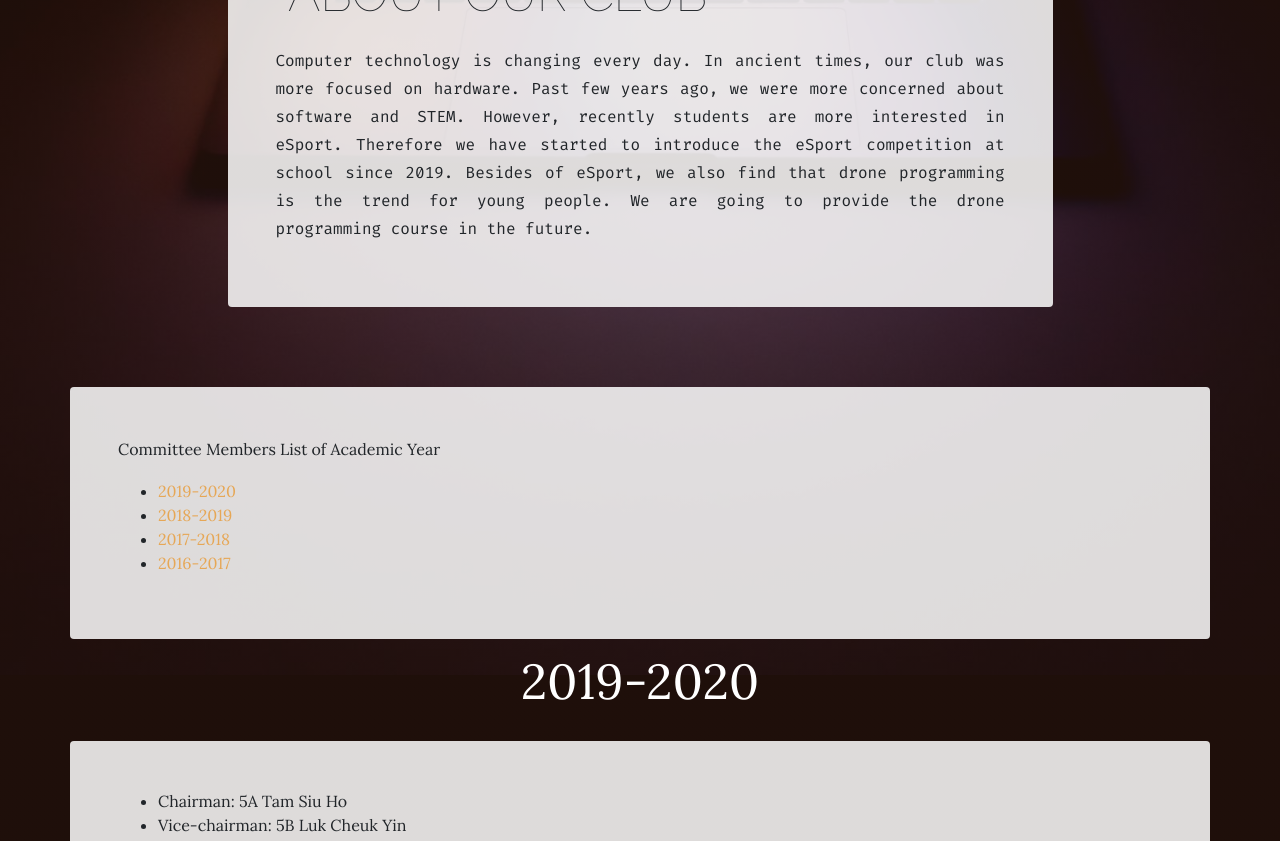
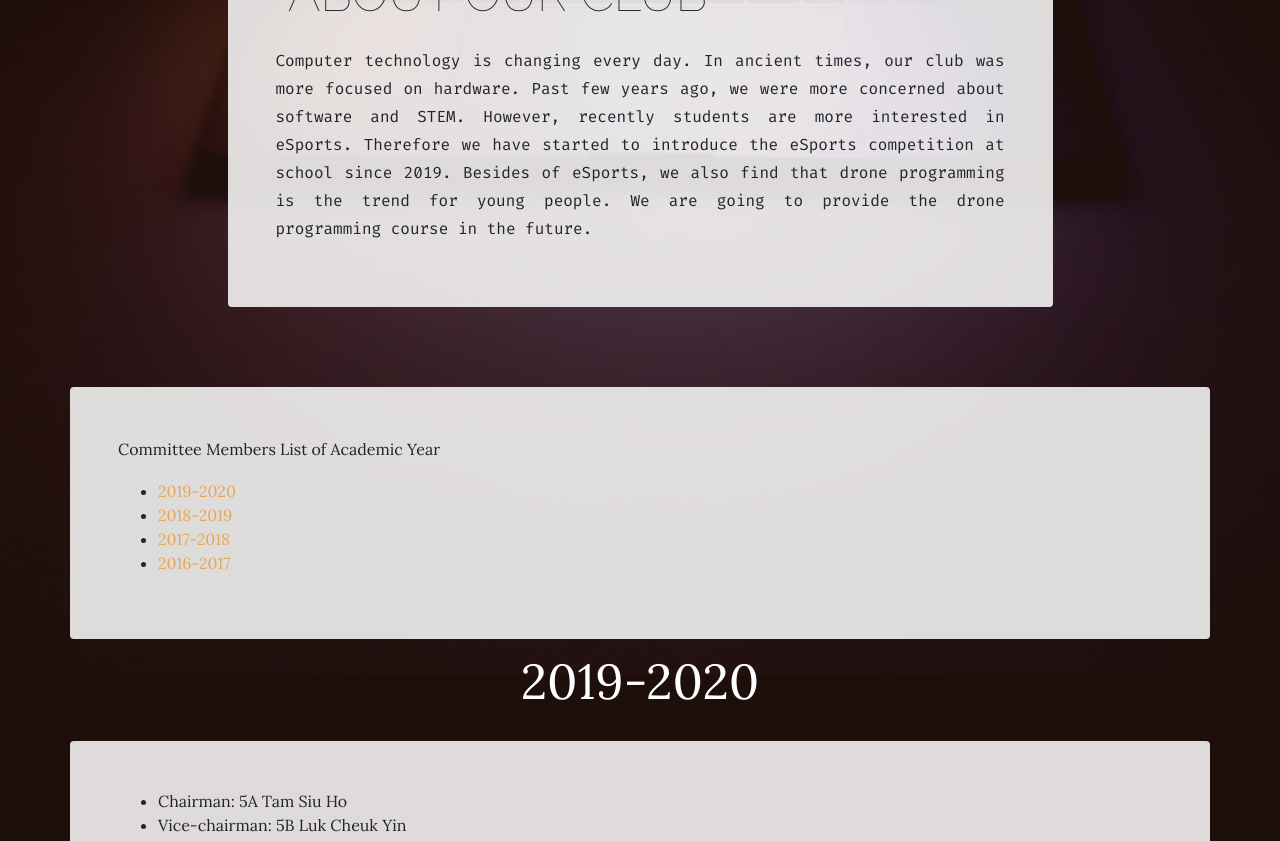
Before and after one commit to SFXCCC/sfxccc.github.io, a plain HTML site: page about.html in a window 1280 px wide. Shown: the part 925-1766 px from the top of the page. Drawn offline with nearby package versions, Linux system fonts and the light colour scheme.

Commit message:
Update about.html

```diff
--- a/about.html
+++ b/about.html
@@ -56,8 +56,8 @@
                     <div class="col-lg-10 col-xl-9 mx-auto">
                         <div class="bg-faded rounded p-5">
                             <h2 class="section-heading mb-4"><span class="section-heading-lower">&nbsp;About Our Club</span></h2>
-                            <p style="font-family: 'Fira Code', monospace;text-align: justify;">Computer technology is changing every day. In ancient times, our club was more focused on hardware. Past few years ago, we were more concerned about software and STEM. However, recently students are more interested in eSport.
-                                Therefore we have started to introduce the eSport competition at school since 2019. Besides of eSport, we also find that drone programming is the trend for young people. We are going to provide the drone programming course
+                            <p style="font-family: 'Fira Code', monospace;text-align: justify;">Computer technology is changing every day. In ancient times, our club was more focused on hardware. Past few years ago, we were more concerned about software and STEM. However, recently students are more interested in eSports.
+                                Therefore we have started to introduce the eSports competition at school since 2019. Besides of eSports, we also find that drone programming is the trend for young people. We are going to provide the drone programming course
                                 in the future.</p>
                         </div>
                     </div>
```
